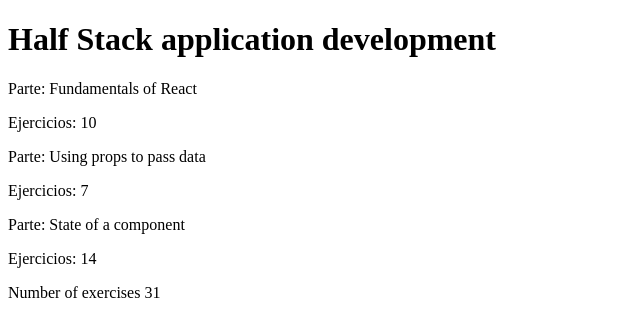
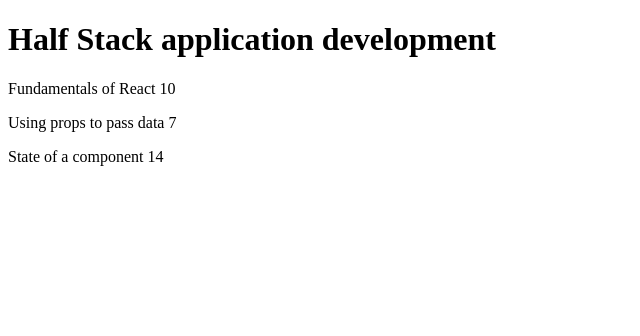
Before and after one commit to abel1994-mza/Curso-fullstack-open, a React (Vite) app: page / in a window 1280 px wide. Shown: the top 336 px of the page, without its empty margins (0-640 px from the left). Built offline with nearby package versions, Linux system fonts and the light colour scheme.

Commit message:
Información del Curso, paso 3

```diff
--- a/src/App.jsx
+++ b/src/App.jsx
@@ -1,5 +1,6 @@
-const Header = ({ course }) => {
-  return <h1>{course}</h1>;
+const Header = (props) => {
+  console.log(props);
+  return <h1>{props.course}</h1>;
 };
 
 const Content = ({ part, exercises }) => {
@@ -13,19 +14,30 @@
 
 const App = () => {
   const course = "Half Stack application development";
-  const part1 = "Fundamentals of React";
-  const exercises1 = 10;
-  const part2 = "Using props to pass data";
-  const exercises2 = 7;
-  const part3 = "State of a component";
-  const exercises3 = 14;
+  const part1 = {
+    name: "Fundamentals of React",
+    exercises: 10,
+  };
+  const part2 = {
+    name: "Using props to pass data",
+    exercises: 7,
+  };
+  const part3 = {
+    name: "State of a component",
+    exercises: 14,
+  };
   return (
     <>
       <Header course={course} />
-      <Content part={part1} exercises={exercises1} />
-      <Content part={part2} exercises={exercises2} />
-      <Content part={part3} exercises={exercises3} />
-      <p>Number of exercises {exercises1 + exercises2 + exercises3}</p>
+      <p>
+        {part1.name} {part1.exercises}
+      </p>
+      <p>
+        {part2.name} {part2.exercises}
+      </p>
+      <p>
+        {part3.name} {part3.exercises}
+      </p>
     </>
   );
 };
```
